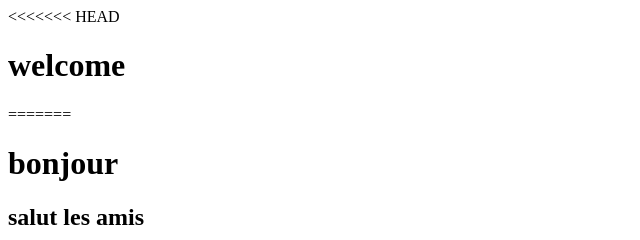
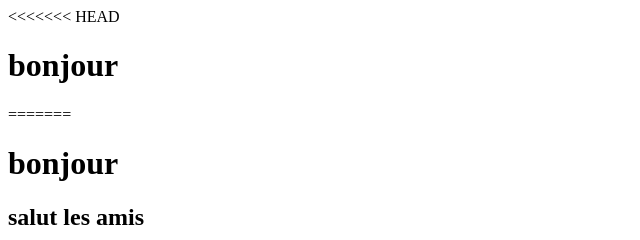
Before and after one commit to LINAHAOUET/projet-equipe, a plain HTML site: page index.html in a window 1280 px wide. Shown: the top 240 px of the page, 0-640 px from the left. Drawn offline with Linux system fonts and the light colour scheme.

Commit message:
index modifié titre h1

```diff
--- a/index.html
+++ b/index.html
@@ -8,7 +8,7 @@
     <title>Document</title>
   </head>
   <body>
-    <h1>welcome</h1>
+    <h1>bonjour</h1>
   </body>
 </html>
 =======
```
